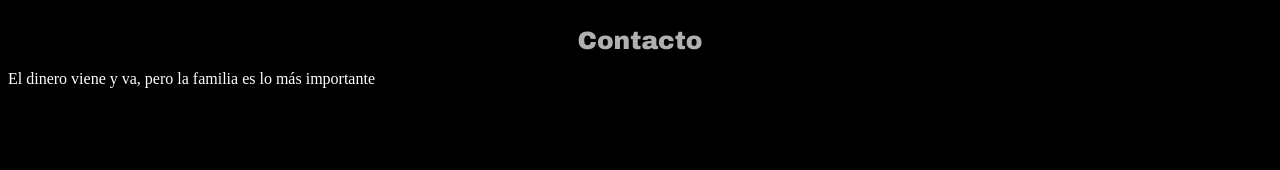
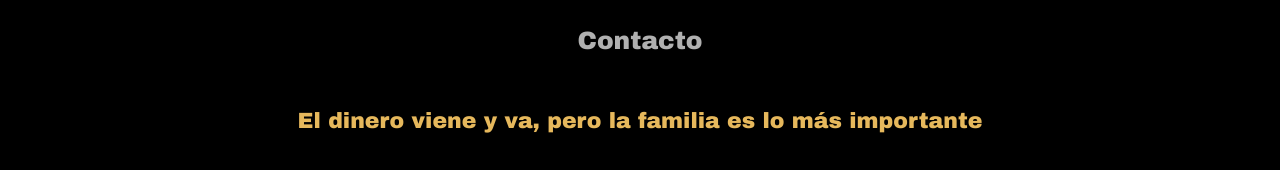
Before and after one commit to ayelencallisaya/Rapidos-y-Furiosos-A, a plain HTML site: page index.html in a window 1280 px wide. Shown: the part 4083-4253 px from the top of the page. Before the commit the page ends 4187 px from the top, so only its background shows below. Drawn offline with Linux system fonts and the light colour scheme.

Commit message:
modofique un parrafo

```diff
--- a/style.css
+++ b/style.css
@@ -128,3 +128,14 @@ nav a:hover {
 color: white;
 transform: scale(1.1);
 }
+footer {
+text-align: center;
+margin-top: 40px;
+}
+
+footer p {
+font-family: "Archivo Black", sans-serif;
+font-size: 22px;
+color: #e6b85c;
+padding: 15px;
+}
```
